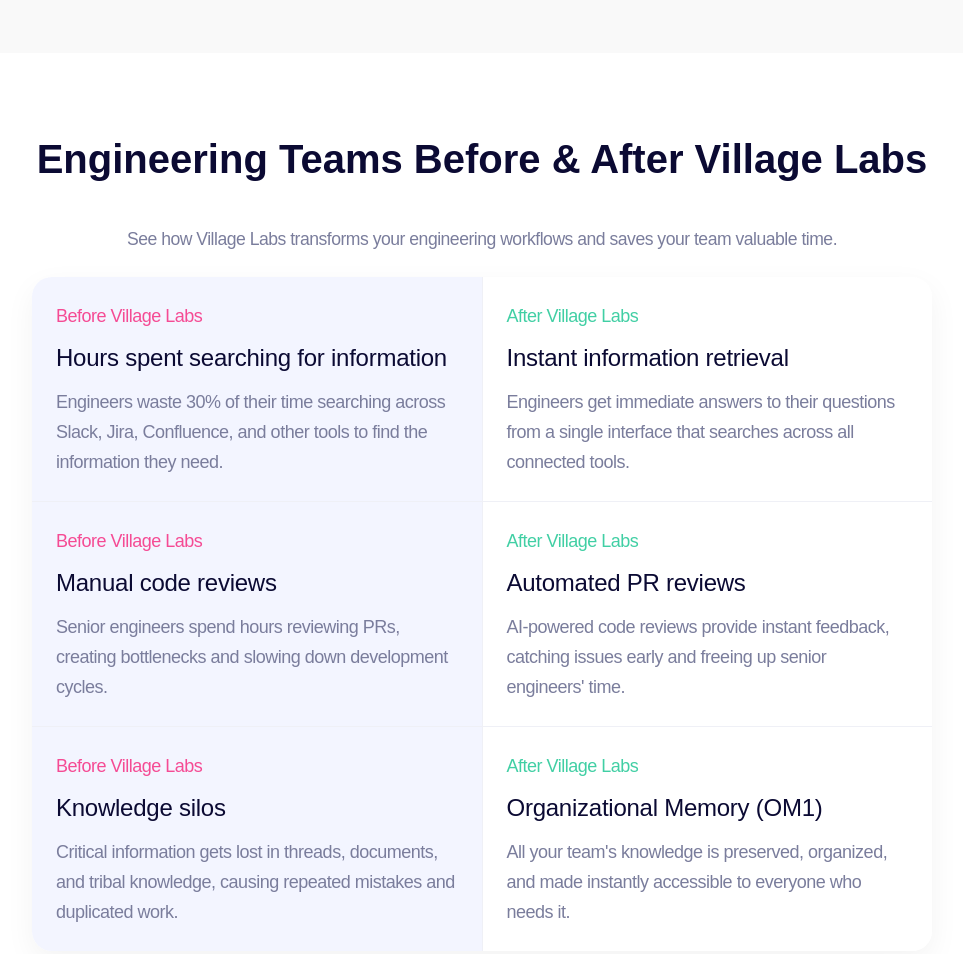
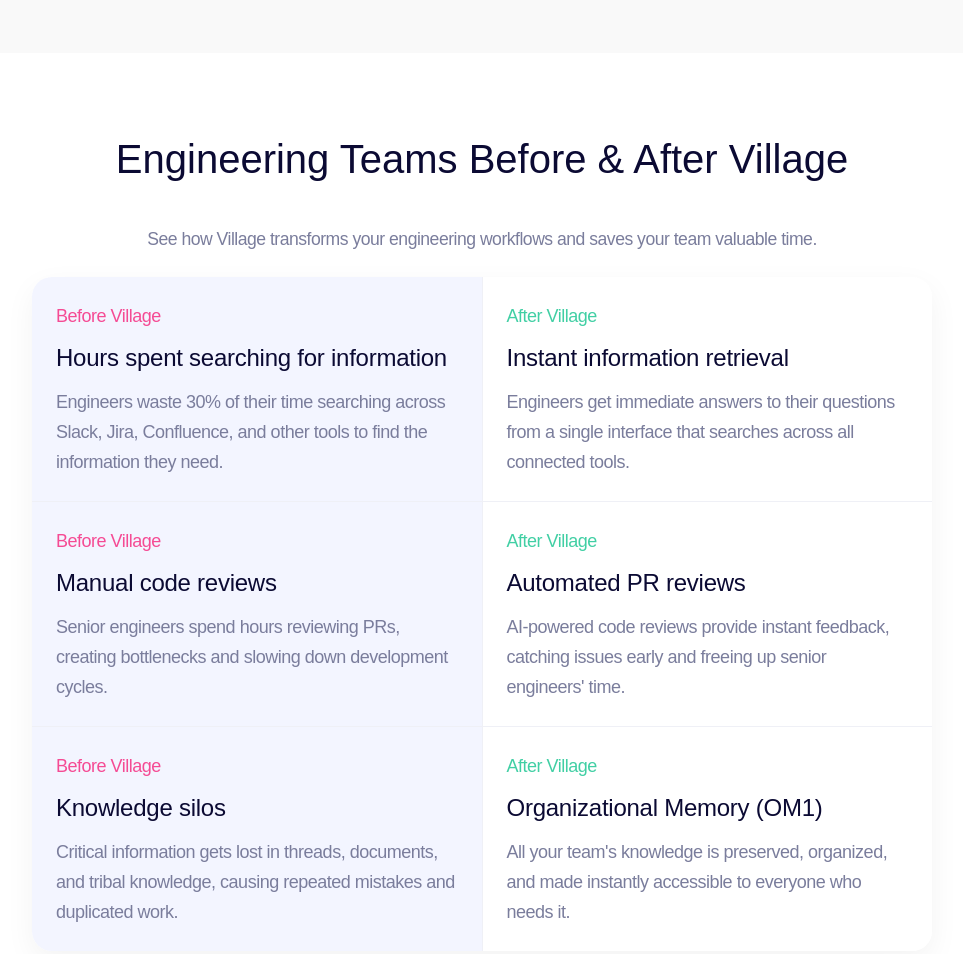
Before and after one commit to DhruvKapadia00/village-engineering-landing-page, a plain HTML site: page index.html in a window 1280 px wide. Shown: the part 1260-2214 px from the top of the page, without its empty margins (158-1121 px from the left). Drawn offline with Linux system fonts and the light colour scheme; a web font is replaced by a local one.

Commit message:
Removed 'Labs' from branding, fixed capitalization, and updated h2 font to THICCCBOI Medium

```diff
--- a/index.html
+++ b/index.html
@@ -3,7 +3,7 @@
 <head>
     <meta charset="UTF-8">
     <meta name="viewport" content="width=device-width, initial-scale=1.0">
-    <title>Village Labs - Save Your Engineering Team Hours Every Week</title>
+    <title>Village - Save Your Engineering Team Hours Every Week</title>
     <link rel="stylesheet" href="styles.css">
     <link rel="stylesheet" href="https://cdnjs.cloudflare.com/ajax/libs/font-awesome/6.0.0-beta3/css/all.min.css">
 </head>
@@ -13,7 +13,7 @@
         <div class="container">
             <nav class="navbar">
                 <div class="nav-logo">
-                    <img src="images/village-logo.png" alt="Village Labs Logo" class="village-logo">
+                    <img src="images/village-logo.png" alt="Village Logo" class="village-logo">
                 </div>
                 <div class="nav-buttons">
                     <a href="https://www.villagelabs.ai/get-started" class="button-primary">Schedule Your Demo</a>
@@ -49,7 +49,7 @@
     <!-- Logo Carousel Section -->
     <section class="logo-carousel">
         <div class="container">
-            <h2 class="text-center">Trusted by innovative engineering teams</h2>
+            <h2 class="text-center">Trusted By Innovative Engineering Teams</h2>
             <div class="carousel">
                 <div class="carousel-track">
                     <!-- Original slides -->
@@ -133,42 +133,42 @@
     <!-- Comparison Section -->
     <section class="comparison-section">
         <div class="container">
-            <h2>Engineering Teams Before & After Village Labs</h2>
-            <p class="section-description">See how Village Labs transforms your engineering workflows and saves your team valuable time.</p>
+            <h2>Engineering Teams Before & After Village</h2>
+            <p class="section-description">See how Village transforms your engineering workflows and saves your team valuable time.</p>
 
             <div class="comparison-table">
                 <div class="comparison-row">
                     <div class="comparison-cell before">
-                        <span class="status-indicator red">Before Village Labs</span>
+                        <span class="status-indicator red">Before Village</span>
                         <h4>Hours spent searching for information</h4>
                         <p>Engineers waste 30% of their time searching across Slack, Jira, Confluence, and other tools to find the information they need.</p>
                     </div>
                     <div class="comparison-cell after">
-                        <span class="status-indicator green">After Village Labs</span>
+                        <span class="status-indicator green">After Village</span>
                         <h4>Instant information retrieval</h4>
                         <p>Engineers get immediate answers to their questions from a single interface that searches across all connected tools.</p>
                     </div>
                 </div>
                 <div class="comparison-row">
                     <div class="comparison-cell before">
-                        <span class="status-indicator red">Before Village Labs</span>
+                        <span class="status-indicator red">Before Village</span>
                         <h4>Manual code reviews</h4>
                         <p>Senior engineers spend hours reviewing PRs, creating bottlenecks and slowing down development cycles.</p>
                     </div>
                     <div class="comparison-cell after">
-                        <span class="status-indicator green">After Village Labs</span>
+                        <span class="status-indicator green">After Village</span>
                         <h4>Automated PR reviews</h4>
                         <p>AI-powered code reviews provide instant feedback, catching issues early and freeing up senior engineers' time.</p>
                     </div>
                 </div>
                 <div class="comparison-row">
                     <div class="comparison-cell before">
-                        <span class="status-indicator red">Before Village Labs</span>
+                        <span class="status-indicator red">Before Village</span>
                         <h4>Knowledge silos</h4>
                         <p>Critical information gets lost in threads, documents, and tribal knowledge, causing repeated mistakes and duplicated work.</p>
                     </div>
                     <div class="comparison-cell after">
-                        <span class="status-indicator green">After Village Labs</span>
+                        <span class="status-indicator green">After Village</span>
                         <h4>Organizational Memory (OM1)</h4>
                         <p>All your team's knowledge is preserved, organized, and made instantly accessible to everyone who needs it.</p>
                     </div>
@@ -333,7 +333,7 @@
         <div class="container">
             <div class="footer-content">
                 <div class="footer-logo-section">
-                    <img src="images/village-logo.png" alt="Village Labs Logo" class="village-logo-footer">
+                    <img src="images/village-logo.png" alt="Village Logo" class="village-logo-footer">
                     <p class="tagline">Make work matter.</p>
                     <p class="copyright">Copyright 2024 Village Platforms, Inc.</p>
                     <p class="trademark">All rights reserved. VILLAGE and VILLAGE LABS are trademarks<br>of Village Platforms, Inc.</p>
--- a/styles.css
+++ b/styles.css
@@ -113,7 +113,7 @@
     margin: 0 0 2.5rem;
     padding: 0 20px;
     font-size: 2.5rem;
-    font-weight: 600;
+    font-weight: 500; /* Medium */
     color: var(--neutral-800);
     line-height: 1.3;
 }
```
